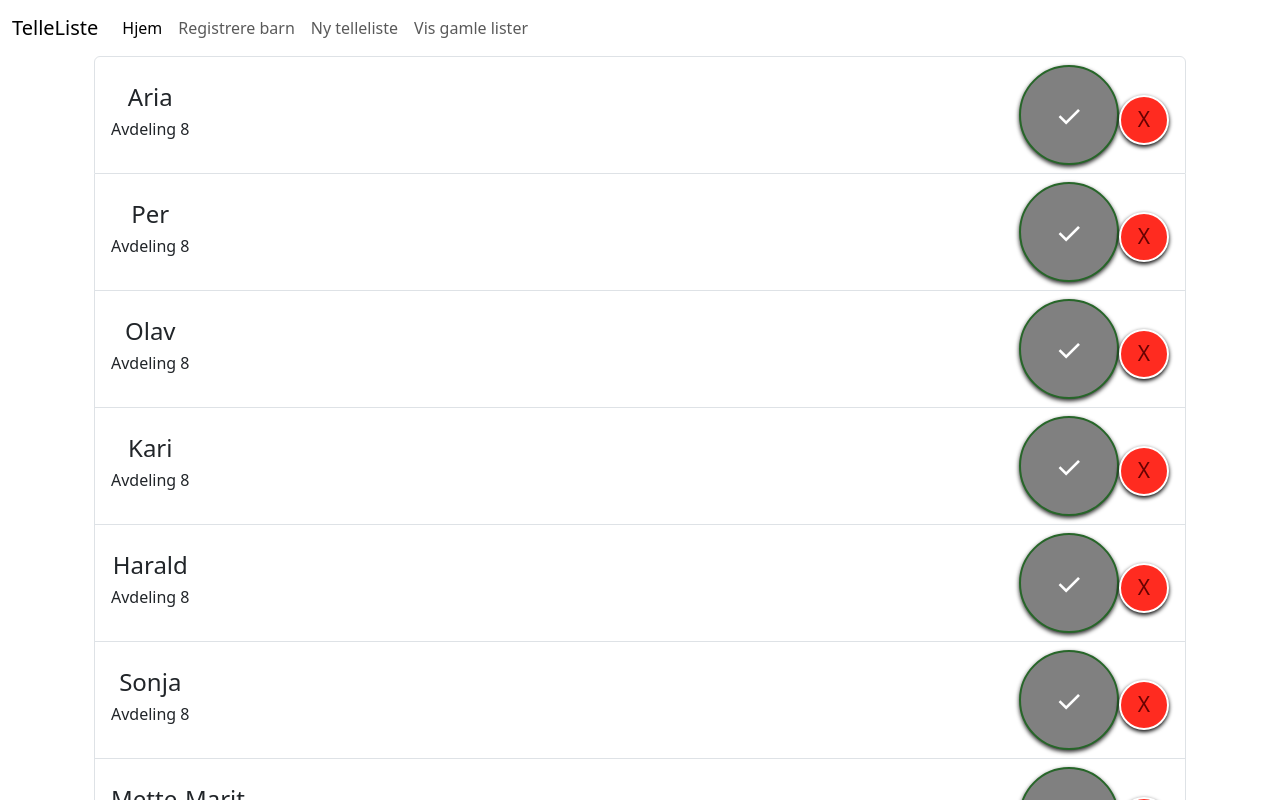
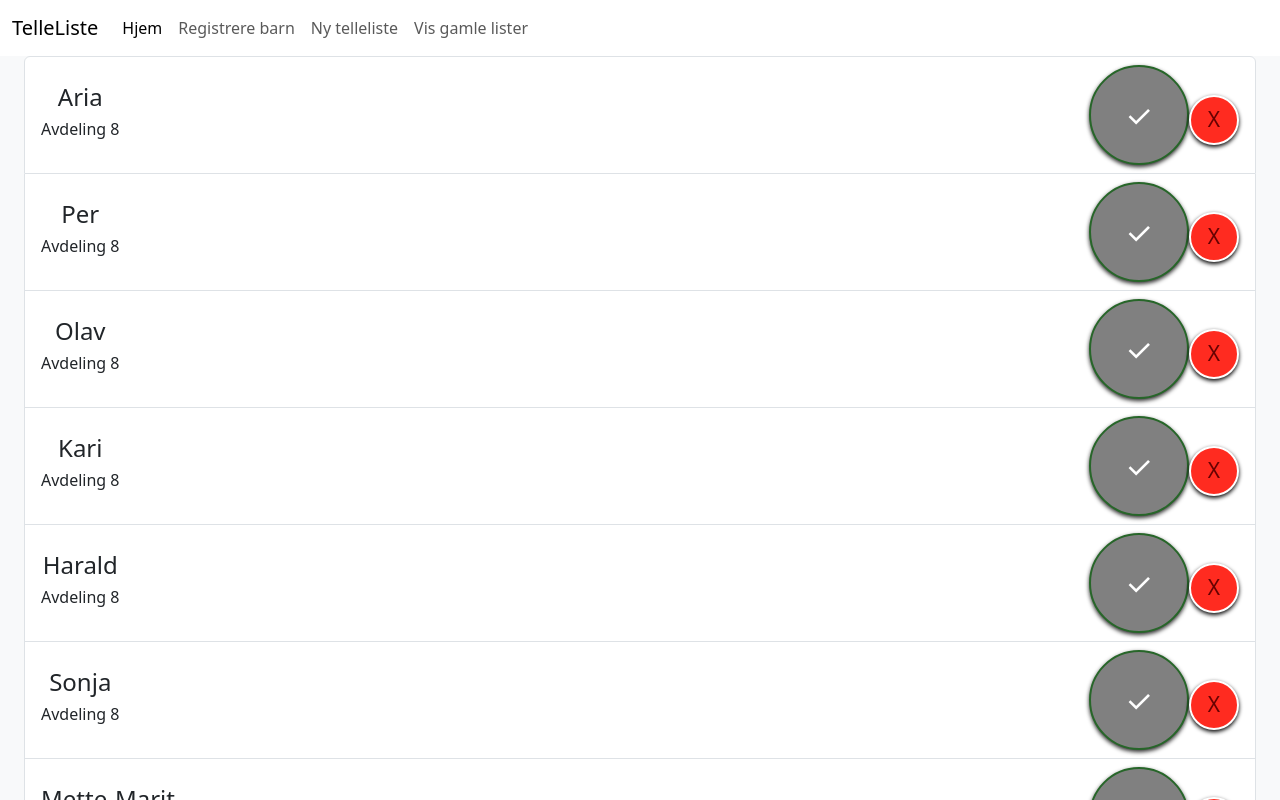
Before and after one commit to torhenningegenes/telleliste, a Next.js app: page /telling in a window 1280 px wide. Shown: the top 800 px of the page. Built offline with nearby package versions, Linux system fonts and the light colour scheme.

Commit message:
made changes to logic with registering count and clearing the context

```diff
--- a/pages/AppWrapper.js
+++ b/pages/AppWrapper.js
@@ -1,8 +1,10 @@
-import { createContext, useContext } from "react";
+import { createContext, useContext, useState } from "react";
 
 const AppContext = createContext();
 export function AppWrapper({ children }) {
-  let sharedState = ["Barn telt: "];
+  // Set state as context
+  // const [regTelling, setRegTelling] = useState();
+  let sharedState = ["Hei fra context"];
   return (
     <AppContext.Provider value={sharedState}>{children}</AppContext.Provider>
   );
--- a/pages/reg.js
+++ b/pages/reg.js
@@ -2,7 +2,7 @@ function Registrering() {
   return (
     <div>
       <h1>Registrering</h1>
-      <h2>{date}</h2>
+      <h2>OppmøteListe kommer senere...</h2>
     </div>
   );
 }
--- a/pages/telling/button.js
+++ b/pages/telling/button.js
@@ -1,7 +1,6 @@
 import classes from "./button.module.css";
 import { useState } from "react";
 import { useAppContext } from "../AppWrapper";
-import { loadGetInitialProps } from "next/dist/shared/lib/utils";
 
 function CountButton(props) {
   let [counted, setCounted] = useState(false);
@@ -9,6 +8,7 @@ function CountButton(props) {
   const regBtn = classes.regretBtn;
   const { navn, avdeling } = props;
   const myContext = useAppContext();
+  // console.log(myContext[0].barnTelt);
   // let barnIdClicked;
   // function barnCounted() {
   //   setCounted((current) => !current);
@@ -16,13 +16,12 @@ function CountButton(props) {
   //   // barn id clicked.}
 
   function barnCounted(e) {
-    setCounted((counted = true));
+    setCounted(true);
     myContext.push({ navn: navn, avdeling: avdeling });
-
     console.log(myContext);
   }
   function regret() {
-    setCounted((counted = false));
+    setCounted(counted === false);
     myContext.pop({ navn: navn, avdeling: avdeling });
     console.log(myContext);
   }
--- a/pages/telling/index.js
+++ b/pages/telling/index.js
@@ -17,7 +17,7 @@ function Telling(props) {
   }
   return (
     <Fragment>
-      <div className="container mx-auto center">
+      <div className="container-fluid mx-auto center bg-light">
         <NyTelling />
       </div>
     </Fragment>
--- a/pages/telling/nytelling.js
+++ b/pages/telling/nytelling.js
@@ -29,7 +29,7 @@ function NyTelling(props) {
   const ids = barn.entries();
   return (
     <Fragment>
-      <div className="container-fluid ">
+      <div className="container-fluid bg-light">
         <ul className="list-group text-center d-flex justify-content-center align-items-center">
           {barn.map((barn) => {
             return (
--- a/pages/telling/registrere-telling.js
+++ b/pages/telling/registrere-telling.js
@@ -1,4 +1,4 @@
-import { useAppContext } from "../AppWrapper";
+import { setUseAppContext, useAppContext } from "../AppWrapper";
 function RegistrereTelling(props) {
   //Getting context
   const myContext = useAppContext();
@@ -18,12 +18,15 @@ function RegistrereTelling(props) {
 
   // function for pushing context to local storage/ JSON
   function regCountHandler() {
-    console.log("Telling registrert");
-    myContext.push(currentDate);
-    console.log(myContext);
-    myContext.lenght = 0;
-    console.log("My context cleared:---   " + myContext);
-    console.log(myContext.lenght);
+    if (myContext) {
+      console.log("Telling registrert");
+      myContext.push({ dato: currentDate });
+      console.log(myContext);
+      if (myContext.lenght < 0) {
+        myContext.lenght = 0;
+      }
+      //   myContext.length = 0;
+    }
   }
   return (
     <button
--- a/styles/globals.css
+++ b/styles/globals.css
@@ -5,7 +5,8 @@ body {
   margin: 0;
   font-family: -apple-system, BlinkMacSystemFont, Segoe UI, Roboto, Oxygen,
     Ubuntu, Cantarell, Fira Sans, Droid Sans, Helvetica Neue, sans-serif;
-  background-color: #f4f4f4;
+}
+div {
 }
 
 a {
```
